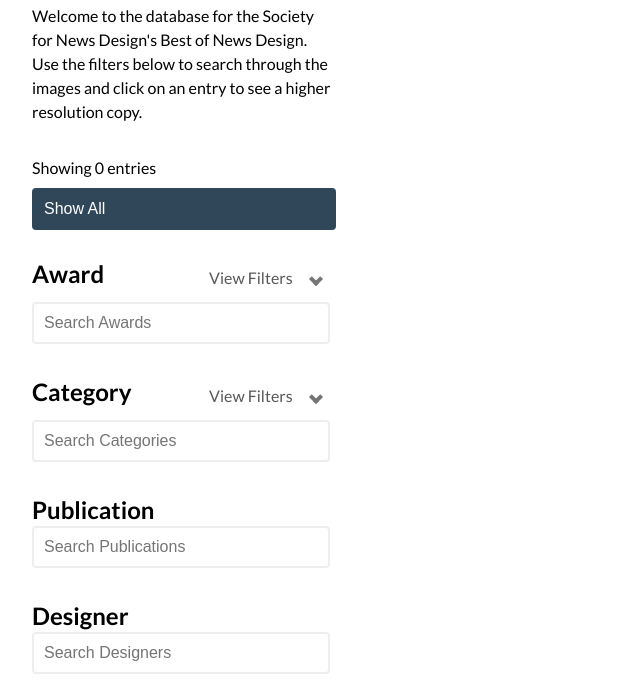
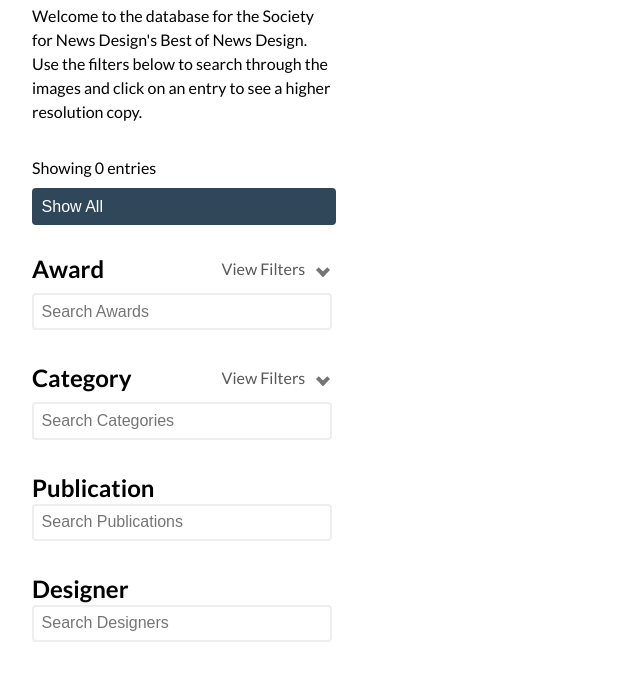
Before and after one commit to JamesBenedict/snd_app, a Flask app: template templates/index.html in a window 1280 px wide. Shown: the part 348-1034 px from the top of the page, without its empty margins (0-640 px from the left). After the commit the page ends 990 px from the top, so only its background shows below. Run offline with Flask 2, Linux system fonts and the light colour scheme; the template is opened without the code that fills it, so the values that code supplies are empty; style sheets or scripts are compiled from the project's sources.

Commit message:
new styles

```diff
--- a/static/scss/article.scss
+++ b/static/scss/article.scss
@@ -55,9 +55,7 @@
   display: none;
 }
 
-.sorter-head-row{
-  margin-top: 2em;
-}
+
 
 @include for-size(tablet-portrait) {
   //   .sorter{
--- a/static/scss/fonts.scss
+++ b/static/scss/fonts.scss
@@ -76,6 +76,9 @@
 }
 
 .sorter{
+	.sorter-head-row{
+  		margin-top: 2em;
+	}
 	p{
 		margin-bottom: .5em;
 	}
@@ -83,7 +86,7 @@
 	    margin: 0 0 1em 0;
 	    display: block;
 	    width: 100%;
-	    	padding: 10px 10px 10px 10px;
+		padding: 2.5% 0% 2.5% 2.5%;
 
 	  }
 	  h2{
@@ -103,7 +106,7 @@
 		width: auto;
 		display: inline;
 		float:right;
-		margin-right: 5%;
+		margin-right: 2.5%;
 
 		// margin-top: 10px;
 
@@ -125,7 +128,7 @@
     border-width: 0 4px 4px 0;
     display: inline-block;
     padding: 3px;
-	margin-left: 15px;
+	margin-left: 10px;
 	// margin-top: -100px;
 }
 
@@ -160,10 +163,9 @@
 	border: 2px solid $light-gray;
 	color: $mid-gray;
   	font-size: 1em;
- 	width: 90%;
+ 	width: 95%;
  	margin: .25em 0 .25em 0;
-	padding: 10px 10px 10px 10px;
-
+	padding: 2.5% 0% 2.5% 2.5%;
 }
 
 
@@ -183,11 +185,23 @@
 }
 
 
-@ include for-size(max-width: 200px){
+.ui-autocomplete {
+    max-height: 100px;
+    overflow-y: auto;
+    /* prevent horizontal scrollbar */
+    overflow-x: hidden;
+  }
+  /* IE 6 doesn't support max-height
+   * we use height instead, but this forces the menu to always be this tall
+   */
+  * html .ui-autocomplete {
+    height: 100px;
+  }
+
+
+@media only screen and (max-width: 200px) {
 	.sorter{
 	  .accordion{
-
-
 		display: block;
 		float: left;
 		margin-top: .25em;
@@ -197,15 +211,15 @@
 
 		// border: 2px solid $light-gray;
 		// color: $mid-gray;
-
 		}
 		h2{
 			display: block;
 		}
-
+	}
 }
 
-}
+
+
 @include for-size(tablet-portrait) {
   .sorter{
 	  .accordion{
--- a/static/scss/header.scss
+++ b/static/scss/header.scss
@@ -78,6 +78,11 @@
 }
 
 @include for-size(tablet-landscape) {
+	.share-menu{
+	width: 400px;
+	margin: 0 auto;
+	margin-top: 25%;
+}
 
 }
 
```
